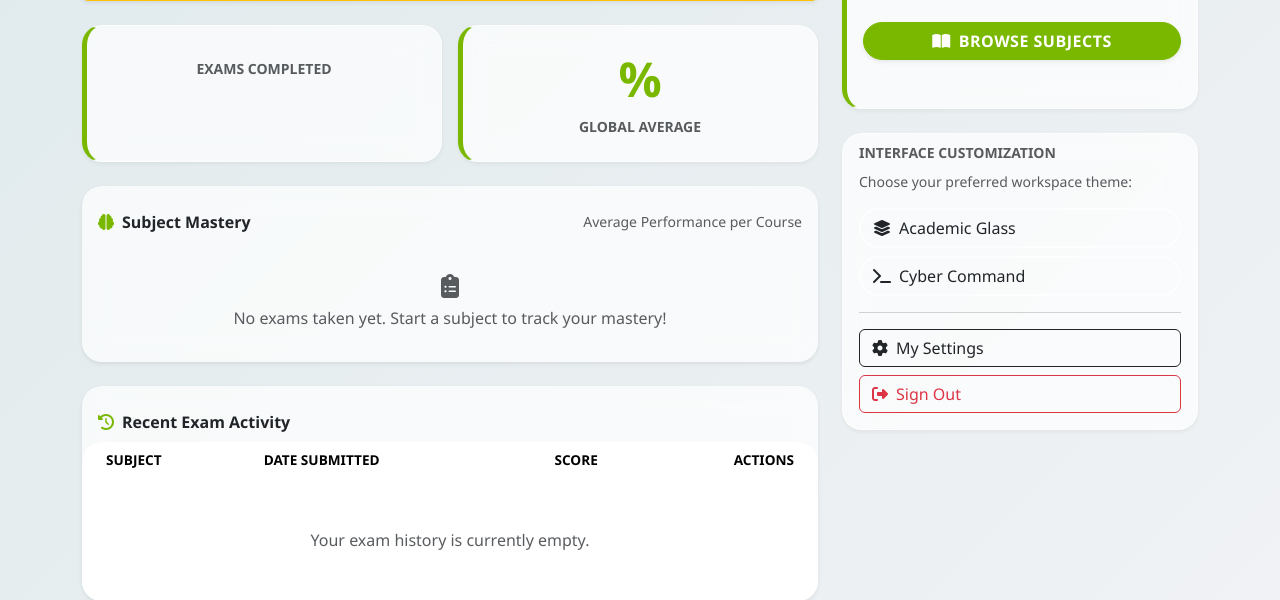
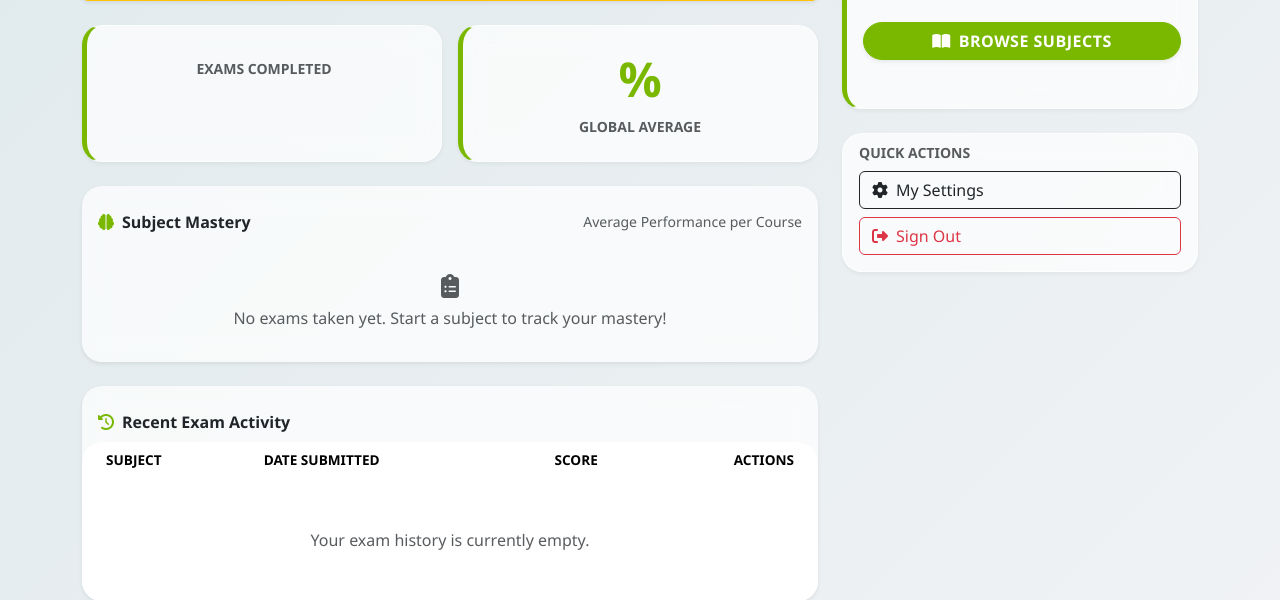
Before and after one commit to havin231/StatInfoProject, a Python web app: template app/templates/student/dashboard.html in a window 1280 px wide. Shown: the part 182-782 px from the top of the page. Run offline with Jinja, Linux system fonts and the light colour scheme; the template is opened without the code that fills it, so the values that code supplies are empty.

Commit message:
style: Remove theme switcher from dashboard sidebar

```diff
--- a/app/templates/student/dashboard.html
+++ b/app/templates/student/dashboard.html
@@ -31,24 +31,13 @@
         <!-- SETTINGS CARD (Theme Switcher) -->
         <div class="card">
             <div class="card-header bg-transparent fw-bold small text-uppercase text-muted border-bottom-0">
-                Interface Customization
+                Quick Actions
             </div>
             <div class="card-body pt-0">
-                <p class="small text-muted mb-3">Choose your preferred workspace theme:</p>
                 <div class="d-grid gap-2">
-                    <button class="btn btn-outline text-start" onclick="setTheme('glass')">
-                        <i class="fas fa-layer-group me-2"></i>Academic Glass
-                    </button>
-                    <button class="btn btn-outline text-start" onclick="setTheme('cyber')">
-                        <i class="fas fa-terminal me-2"></i>Cyber Command
-                    </button>
-
-                    <hr class="my-2 text-muted">
-
                     <a href="{{ url_for('main.student_settings') }}" class="btn btn-outline-dark text-start">
                         <i class="fas fa-cog me-2"></i>My Settings
                     </a>
-
                     <a href="/logout" class="btn btn-outline-danger text-start">
                         <i class="fas fa-sign-out-alt me-2"></i>Sign Out
                     </a>
```
